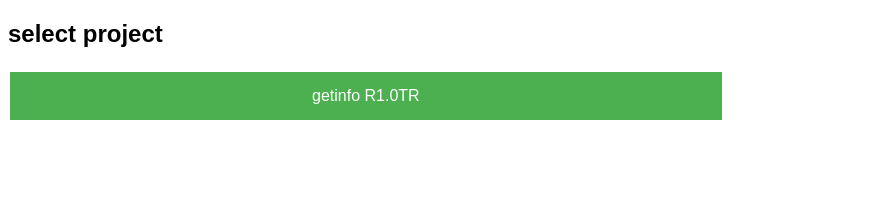
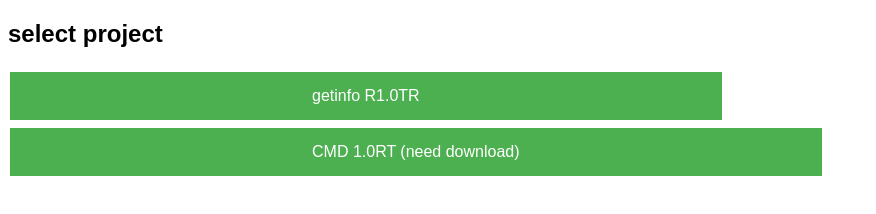
Before and after one commit to mkaroi/project-menu, a plain HTML site: page index.html in a window 1280 px wide. Shown: the whole page, without its empty margins (0-876 px from the left). Drawn offline with Linux system fonts and the light colour scheme.

Commit message:
Update index.html

```diff
--- a/index.html
+++ b/index.html
@@ -24,6 +24,8 @@
 <h2 style="font-family: Arial, Helvetica, sans-serif;">select project</h2>
 
 <a href="https://mkaroi.github.io/get-info/" class="button">getinfo R1.0TR</a>
+<a href="https://github.com/mkaroi/CMD" class="button">CMD 1.0RT (need download)</a>
+
 
 </body>
 </html>
```
